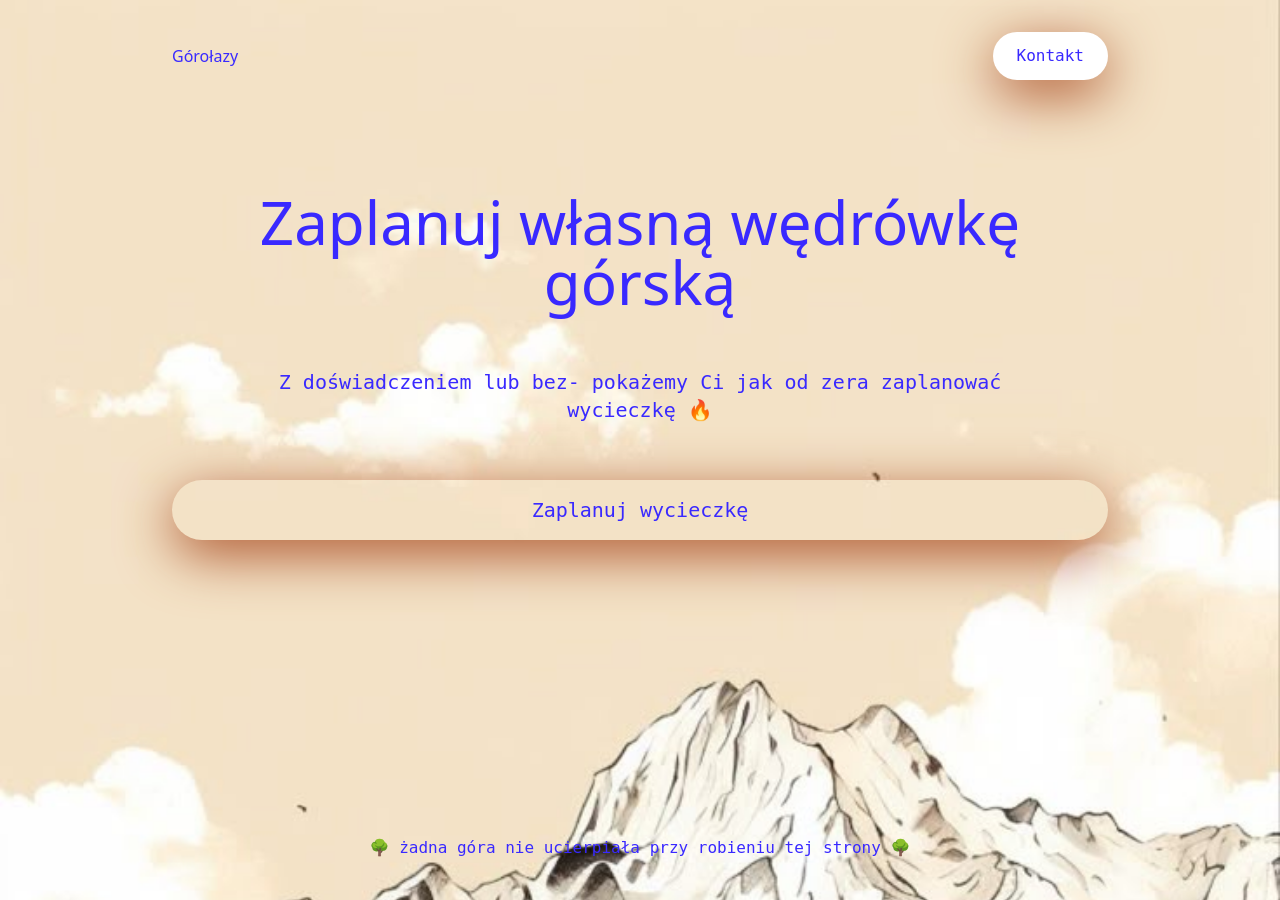
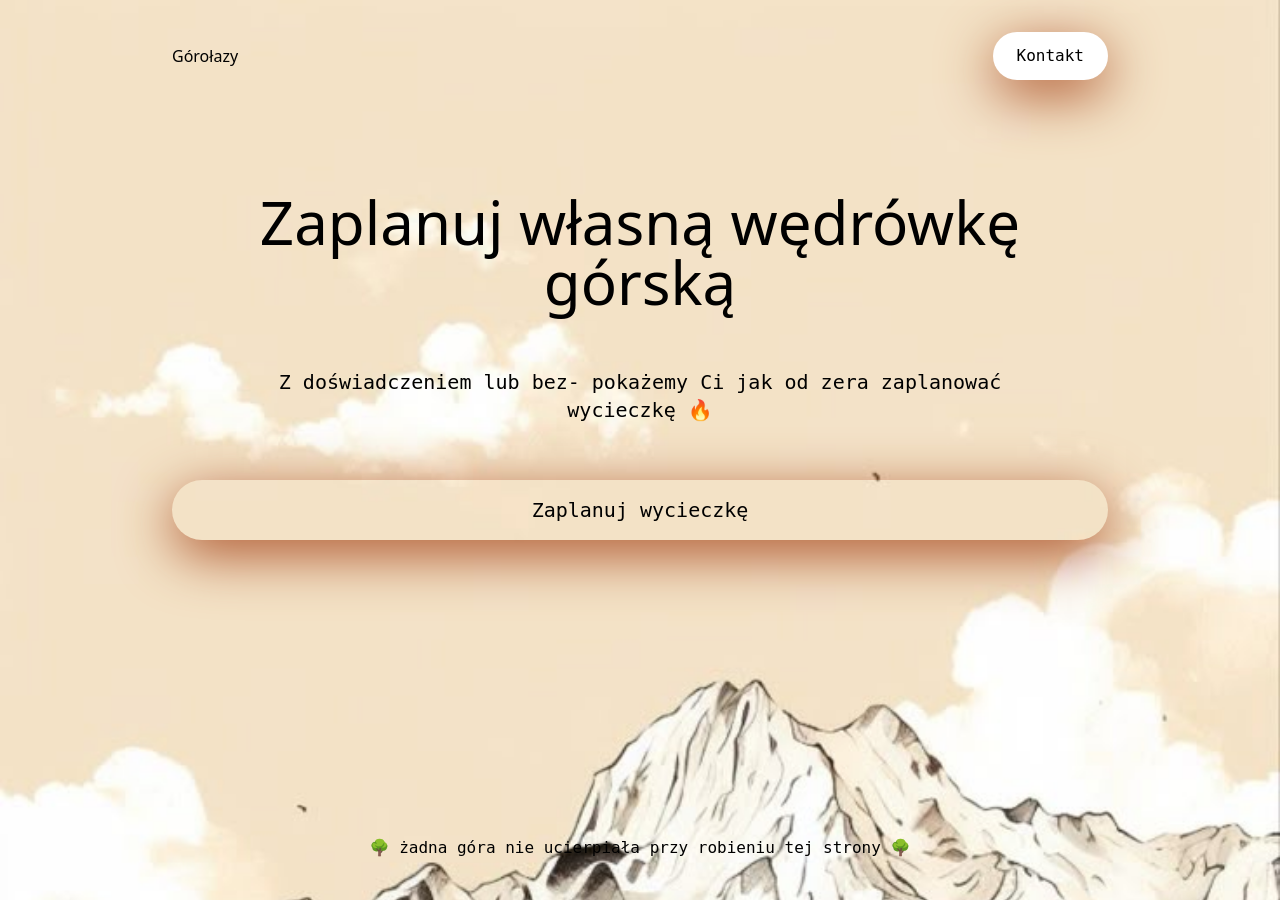
Before and after one commit to kama-pa-go/KGprojects, a Jekyll site: the page home.html, which Jekyll copies as it is, in a window 1280 px wide. Built offline with Jekyll 4.4.1, drawn with Linux system fonts in a browser that asks for light colours.

Commit message:
Update home.html

```diff
--- a/home.html
+++ b/home.html
@@ -17,7 +17,6 @@
       background-size: cover;
       background-position: down center;
       overflow: hidden;
-
     }
     .bgGrid {
       background-size: 40px 40px;
@@ -35,7 +34,7 @@
       font-family: "Press Start 2P", system-ui;
     }
 
-    .blueShadow {
+    .orangeShadow {
       box-shadow: 0px 14px 55px rgb(173, 83, 42);
     }
 
@@ -68,13 +67,13 @@
   </style>
 </head>
 
-<body class="relative text-sm sm:text-base text-[#3929ff] min-h-screen flex flex-col">
+<body class="relative text-sm sm:text-base text-[#591d01] min-h-screen flex flex-col">
   <div class="absolute inset-0 z-[-1] opacity-50"></div>
 
   <header
     class="bg-none sticky top-0 max-w-[1000px] mx-auto w-full p-4 sm:p-8 gap-4 sm:gap-8 flex items-center justify-between gap-4">
     <h1 class="">Górołazy</h1>
-    <button class=" px-6 lightShadow py-3  cursor-pointer   rounded-full bg-white blueShadow font-medium ">
+    <button class=" px-6 lightShadow py-3  cursor-pointer   rounded-full bg-white orangeShadow font-medium ">
       <p>Kontakt</p>
     </button>
   </header>
@@ -85,7 +84,7 @@
       <p class="mx-auto max-w-[800px] w-full text-center text-base sm:text-lg md:text-xl">Z doświadczeniem lub bez- pokażemy Ci jak od zera zaplanować wycieczkę 🔥 </p>
       <div class="grid items-center">
         <button
-          class="bg-image[url(assets/images/kompas.jpg)] px-6 lightShadow py-3 sm:px-10 sm:py-4  cursor-pointer rounded-full blueShadow font-medium ">
+          class="bg-image[url(assets/images/kompas.jpg)] px-6 lightShadow py-3 sm:px-10 sm:py-4  cursor-pointer rounded-full orangeShadow font-medium ">
           <p class=" text-base sm:text-lg md:text-xl">Zaplanuj wycieczkę</p>
         </button>
       </div>
```
